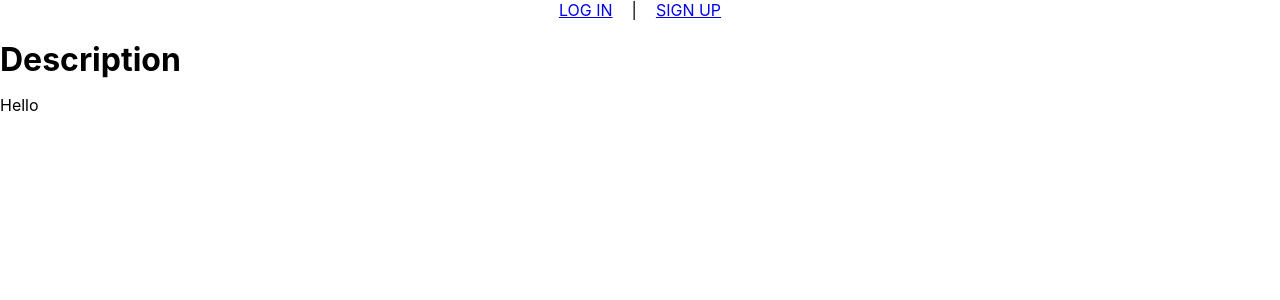
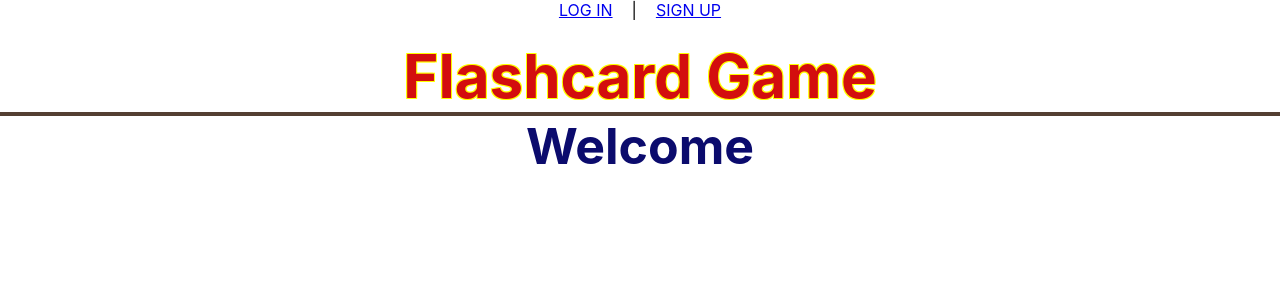
Before and after one commit to dnocentini/flashcards, a React (Create React App) app: page / in a window 1280 px wide. Shown: the top 300 px of the page. Built offline with nearby package versions, Linux system fonts and the light colour scheme; no server answers.

Commit message:
update welcomePage

```diff
--- a/src/pages/WelcomePage/WelcomePage.jsx
+++ b/src/pages/WelcomePage/WelcomePage.jsx
@@ -2,10 +2,14 @@ import React from "react";
 
 const WelcomePage = props => {
     return (
-        <div>
-            <h1>Description</h1>
-            <p>Hello</p>
+        <>
+        <header>
+            <h1>Flashcard Game</h1>
+        </header>
+        <div className="welcome">
+            <div className="message">Welcome</div>
         </div>
+        </>
     );
 };
 
```
